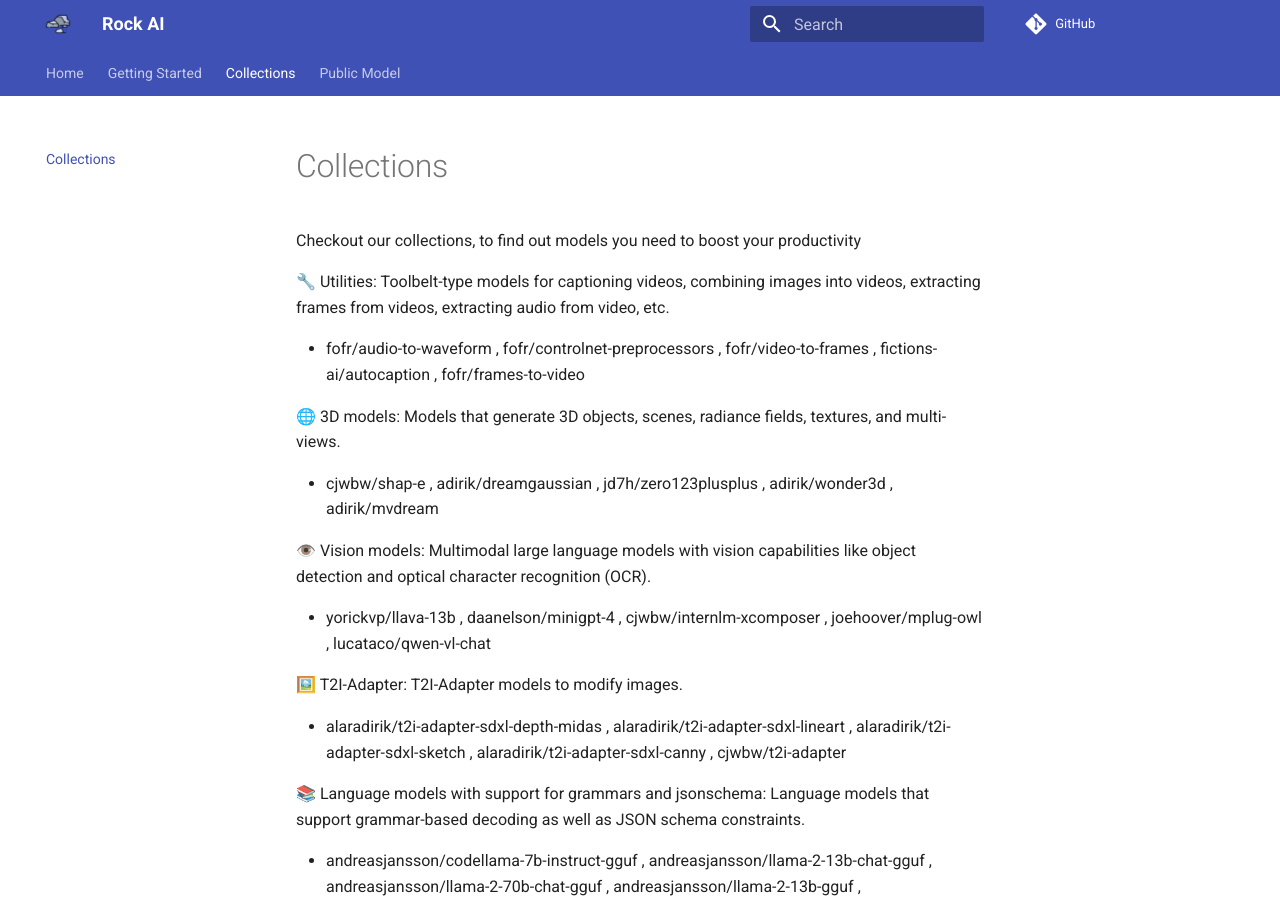
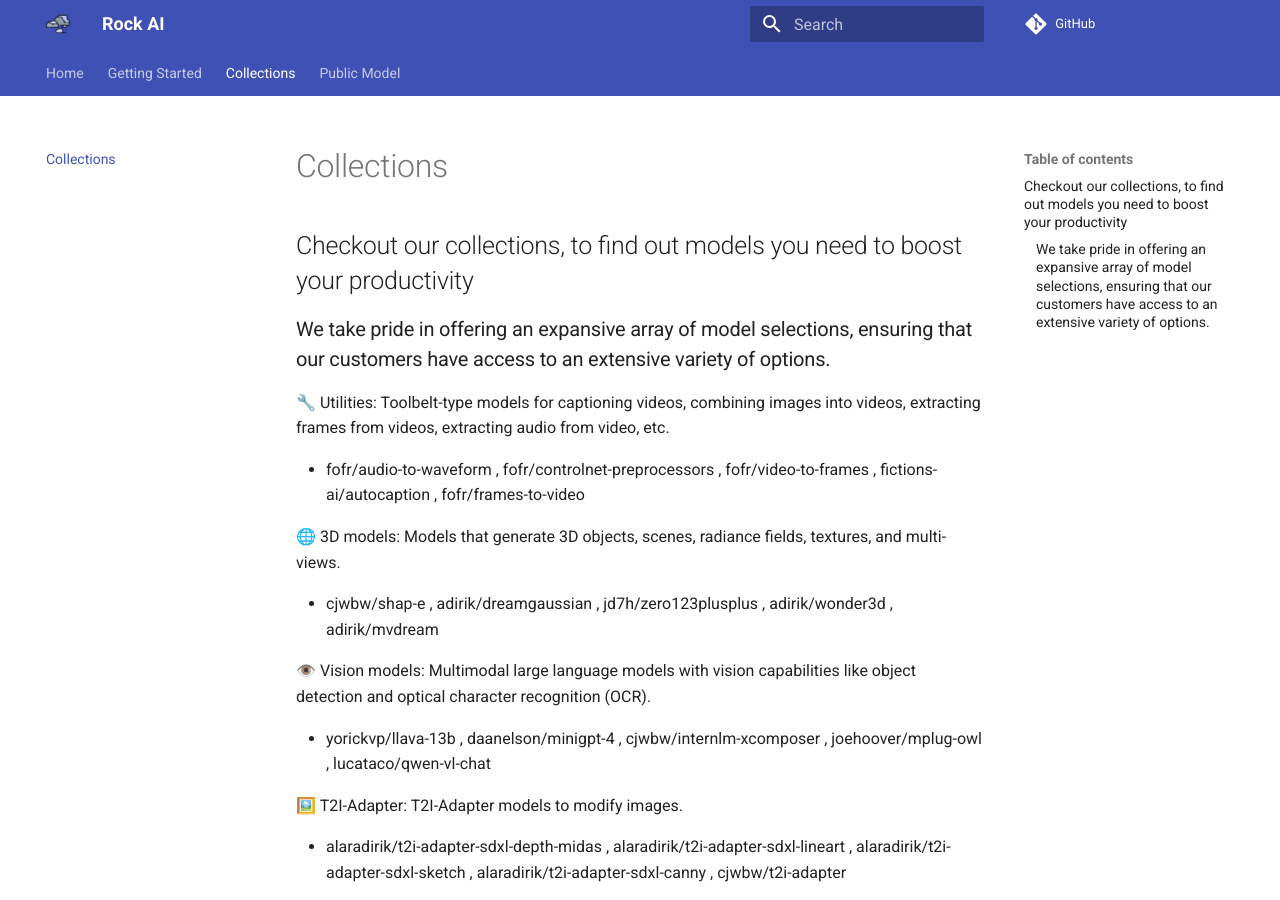
Before and after one commit to incomingflyingbrick/rock, an MkDocs documentation site: the page built from docs/col.md, in a window 1280 px wide and 900 px high. Built offline with MkDocs 1.6.1 and Material for MkDocs 9.7.7, drawn with Linux system fonts in a browser that asks for light colours; comment, search, counter and statistics services are not loaded.

Commit message:
added more lines

```diff
--- a/docs/col.md
+++ b/docs/col.md
@@ -1,6 +1,7 @@
 # Collections
 
-Checkout our collections, to find out models you need to boost your productivity
+## Checkout our collections, to find out models you need to boost your productivity
+### We take pride in offering an expansive array of model selections, ensuring that our customers have access to an extensive variety of options.
 
 🔧 Utilities: Toolbelt-type models for captioning videos, combining images into videos, extracting frames from videos, extracting audio from video, etc.
 
```
